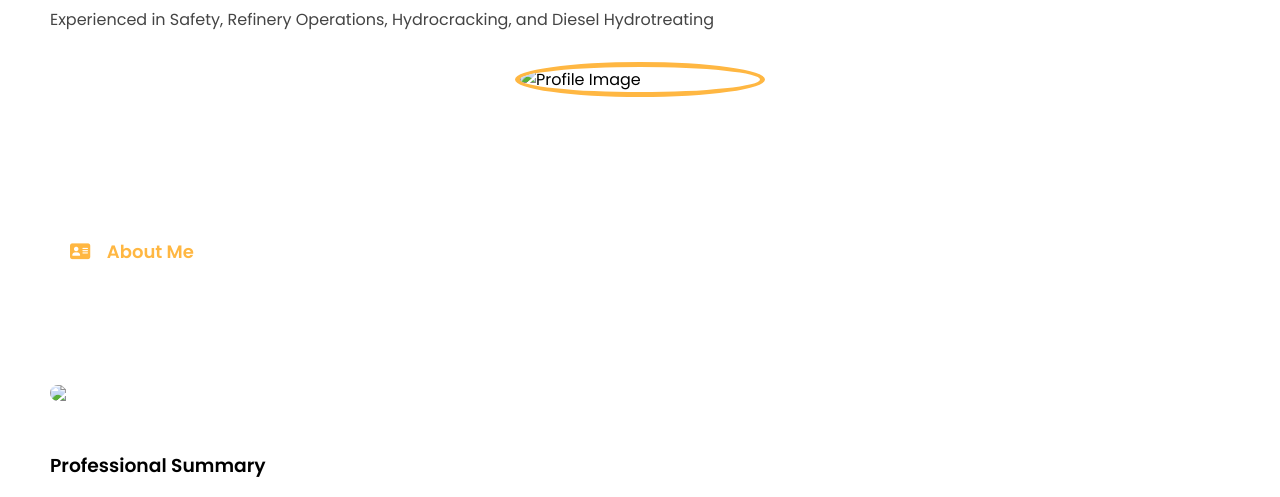
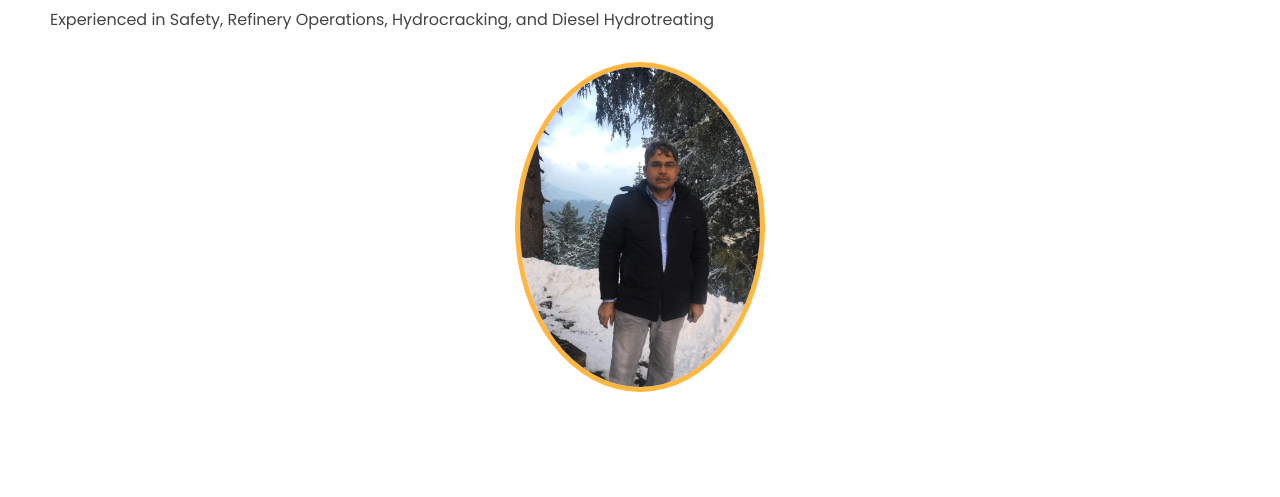
Before and after one commit to SohailsBest/portfolio, a plain HTML site: page index.html in a window 1280 px wide. Shown: the part 247-744 px from the top of the page. Drawn offline with nearby package versions, Linux system fonts and the light colour scheme.

Commit message:
Update index.html

```diff
--- a/index.html
+++ b/index.html
@@ -333,12 +333,12 @@
     <h4 id="greeting">Hi, I Am <span>Muhammad Sajjad Hussain</span> 👋</h4>
     <p class="title">Chemical Engineer | Shift Head - MHC Mild Hydrocracker</p>
     <p class="subtitle">Experienced in Safety, Refinery Operations, Hydrocracking, and Diesel Hydrotreating</p>
-    <img src="assets/papa.jpg" alt="Profile Image">
+    <img src="papa.jpg" alt="Profile Image">
   </section>
 
   <h5 class="seprator" id="about"><i class="fa-solid fa-address-card"></i>ㅤAbout Me</h5>
   <section class="about">
-    <img src="assets/papa.jpg"Profile Image">
+    <img src="papa.jpg"Profile Image">
     <div class="info">
       <h3>Professional Summary</h3>
       <p>
```
